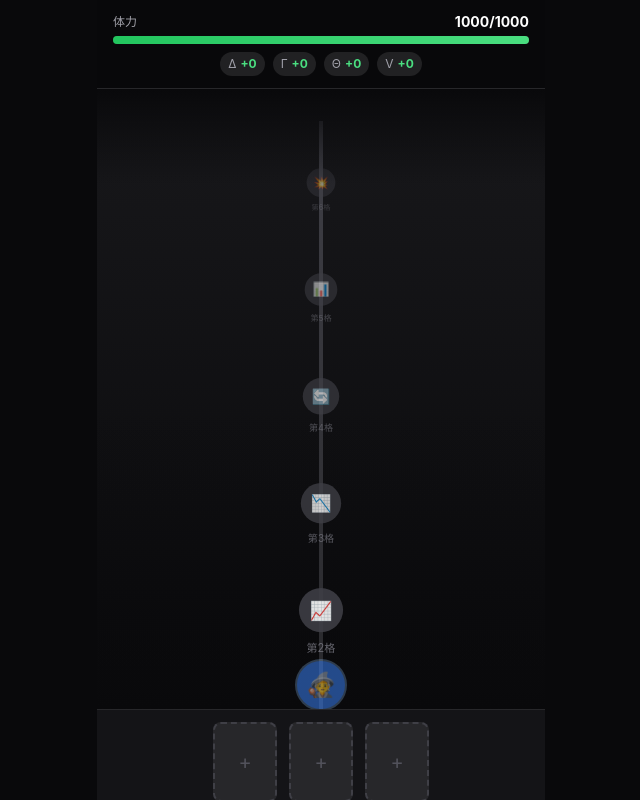
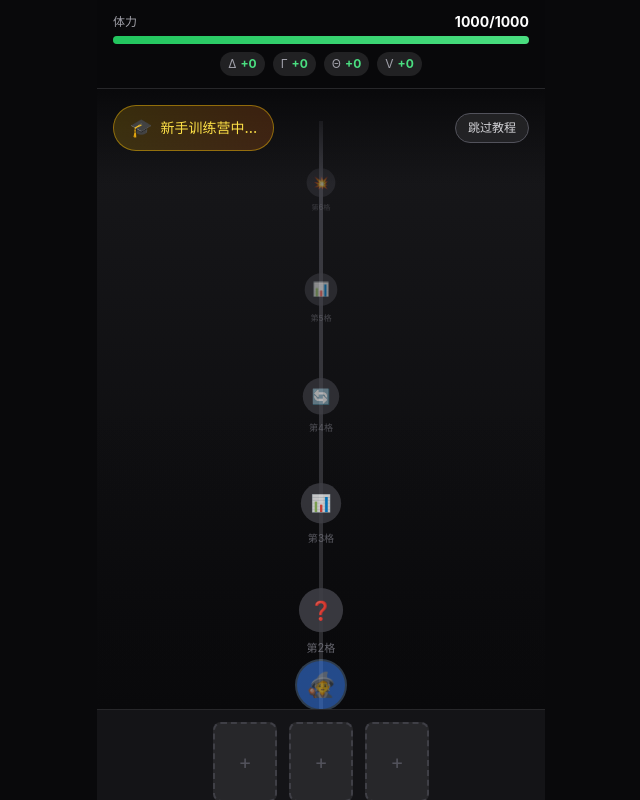
Before and after one commit to senordeavidya-commits/-, a Next.js app: page / in a window 1280 px wide. Both pictures are taken after a click on the button "开始冒险". Shown: the top 800 px of the page, without its empty margins (319-959 px from the left). Built offline with nearby package versions, Linux system fonts and the light colour scheme.

Commit message:
Add files via upload

```diff
--- a/src/app/page.tsx
+++ b/src/app/page.tsx
@@ -9,6 +9,7 @@ import { DeckAndControls } from '@/components/DeckAndControls';
 import { Toast } from '@/components/Toast';
 import { TurnResultModal } from '@/components/TurnResultModal';
 import { UnequipModal } from '@/components/UnequipModal';
+import { TutorialCompleteModal } from '@/components/TutorialCompleteModal';
 
 export default function Home() {
   const { gameState } = useGameStore();
@@ -26,6 +27,7 @@ export default function Home() {
       <Toast />
       <TurnResultModal />
       <UnequipModal />
+      <TutorialCompleteModal />
     </div>
   );
 }
--- a/src/components/AdventureMap.tsx
+++ b/src/components/AdventureMap.tsx
@@ -61,7 +61,7 @@ const RoadNode = ({ level, isCurrent, onClick }: RoadNodeProps) => {
 };
 
 export const AdventureMap = () => {
-  const { currentStep, levels } = useGameStore();
+  const { currentStep, levels, isTutorial, skipTutorial } = useGameStore();
 
   const visibleLevels = levels.slice(
     Math.max(0, currentStep - 2),
@@ -75,6 +75,21 @@ export const AdventureMap = () => {
   return (
     <div className="relative flex-1 bg-gradient-to-t from-zinc-950 to-zinc-900 overflow-hidden">
       <div className="absolute inset-0 bg-gradient-to-t from-zinc-950/50 via-transparent to-transparent pointer-events-none" />
+
+      {isTutorial && (
+        <div className="absolute top-4 left-4 right-4 z-30 flex items-center justify-between">
+          <div className="bg-gradient-to-r from-yellow-500/20 to-orange-500/20 border border-yellow-500/50 rounded-full px-4 py-2 flex items-center gap-2">
+            <span className="text-yellow-400 text-lg">🎓</span>
+            <span className="text-yellow-300 text-sm font-medium">新手训练营中...</span>
+          </div>
+          <button
+            onClick={skipTutorial}
+            className="bg-zinc-800/80 hover:bg-zinc-700/80 border border-zinc-600 rounded-full px-3 py-1.5 text-zinc-300 text-xs font-medium transition-all duration-200"
+          >
+            跳过教程
+          </button>
+        </div>
+      )}
 
       <div className="relative h-full flex flex-col items-center justify-start pt-8 px-4">
         <div className="absolute left-1/2 -translate-x-1/2 w-1 bg-gradient-to-t from-zinc-800 to-zinc-700 h-full" />
--- a/src/components/DeckAndControls.tsx
+++ b/src/components/DeckAndControls.tsx
@@ -4,6 +4,7 @@ import { useState } from 'react';
 import { useGameStore } from '@/store/gameStore';
 import { Card } from '@/types';
 import { EquipTutorialModal } from './EquipTutorialModal';
+import { useFilteredMarketCards } from '@/hooks/useFilteredMarketCards';
 
 const getCardColor = (cardName: string): string => {
   if (cardName.includes('认购')) return 'from-green-600 to-emerald-600';
@@ -68,8 +69,8 @@ const CardView = ({ card, onClick, disabled }: CardViewProps) => {
 };
 
 export const DeckAndControls = () => {
+  const marketCards = useFilteredMarketCards();
   const {
-    marketCards,
     equippedCards,
     maxEquipSlots,
     stamina,
--- /dev/null
+++ b/src/components/TutorialCompleteModal.tsx
@@ -0,0 +1,38 @@
+'use client';
+
+import { useGameStore } from '@/store/gameStore';
+
+export const TutorialCompleteModal = () => {
+  const { showTutorialComplete, setIsTutorial, setShowTutorialComplete } = useGameStore();
+
+  if (!showTutorialComplete) return null;
+
+  const handleConfirm = () => {
+    setIsTutorial(false);
+    setShowTutorialComplete(false);
+  };
+
+  return (
+    <div
+      className="fixed inset-0 z-[999] flex items-center justify-center bg-black/80 backdrop-blur-sm"
+      onClick={handleConfirm}
+    >
+      <div
+        className="bg-zinc-800 rounded-2xl w-11/12 max-w-sm p-6 border border-zinc-600 shadow-2xl text-center"
+        onClick={e => e.stopPropagation()}
+      >
+        <div className="text-5xl mb-4">🎉</div>
+        <h2 className="text-xl font-bold text-white mb-3">训练结束！</h2>
+        <p className="text-zinc-300 text-sm mb-6">
+          你已掌握所有基础策略。前方迷雾重重，真实的市场博弈现在开始！
+        </p>
+        <button
+          onClick={handleConfirm}
+          className="w-full py-3 bg-gradient-to-r from-green-600 to-emerald-600 text-white font-bold text-lg rounded-xl hover:from-green-500 hover:to-emerald-500 active:scale-95 transition-all duration-300 shadow-lg"
+        >
+          开始实战
+        </button>
+      </div>
+    </div>
+  );
+};
--- a/src/data/mockData.ts
+++ b/src/data/mockData.ts
@@ -40,9 +40,9 @@ export const initialCards: Card[] = [
 ];
 
 const scriptedLevels: Level[] = [
-  { step: 1, dS: 0, dVol: 0, text: "【开盘】市场风平浪静，建立初始头寸。" },
-  { step: 2, dS: 15, dVol: 0, text: "【单边逼空】多头突袭，标的价格即将被强力拉升。" },
-  { step: 3, dS: -15, dVol: 0, text: "【恐慌抛售】突发利空，标的价格即将遭遇砸盘。" },
+  { step: 1, dS: 20, dVol: 0, text: "【教学 1】前方发现单边上涨趋势！快在下方市场买入唯一可见的『认购契约』，然后结束回合。" },
+  { step: 2, dS: 0, dVol: 0, text: "【教学 2】市场陷入停滞。如果你不卸下（平仓）刚才的契约，就会被持续扣除时间体力 (Theta)！试试空手走过去，或者买入『认沽契约』防守。" },
+  { step: 3, dS: 0, dVol: 40, text: "【教学 3】前方即将发布财报，方向未知但波动极大！买入新解锁的『跨式组合』，见证波动率 (Vega) 带来的暴利吧！" },
   { step: 4, dS: 0, dVol: 0, text: "【横盘死水】陷入极度窄幅震荡。(防范 Theta 损耗)" },
   { step: 5, dS: 0, dVol: 30, text: "【财报发布】悬念揭晓前夕，隐含波动率(IV)极速飙升。" },
   { step: 6, dS: 0, dVol: -30, text: "【靴子落地】一切尘埃落定，波动率崩塌 (Vol Crush)。" },
--- /dev/null
+++ b/src/hooks/useFilteredMarketCards.ts
@@ -0,0 +1,22 @@
+'use client';
+
+import { useGameStore } from '@/store/gameStore';
+
+export const useFilteredMarketCards = () => {
+  const { marketCards, isTutorial, currentStep } = useGameStore();
+
+  if (!isTutorial) {
+    return marketCards;
+  }
+
+  switch (currentStep) {
+    case 1:
+      return marketCards.filter(card => card.id === 'call');
+    case 2:
+      return marketCards.filter(card => card.id === 'call' || card.id === 'put');
+    case 3:
+      return marketCards;
+    default:
+      return marketCards;
+  }
+};
--- a/src/store/gameStore.ts
+++ b/src/store/gameStore.ts
@@ -16,12 +16,17 @@ interface GameStore {
   hideEquipTutorial: boolean;
   turnResult: TurnResult | null;
   selectedEquippedInstanceId: string | null;
+  isTutorial: boolean;
+  showTutorialComplete: boolean;
 
   setToast: (toast: ToastMessage | null) => void;
   setHideEquipTutorial: (hide: boolean) => void;
   setTurnResult: (result: TurnResult | null) => void;
   setGameState: (state: 'start' | 'playing' | 'gameover') => void;
   setSelectedEquippedInstanceId: (instanceId: string | null) => void;
+  setIsTutorial: (isTutorial: boolean) => void;
+  setShowTutorialComplete: (show: boolean) => void;
+  skipTutorial: () => void;
   calculateTurnResult: () => boolean;
   confirmAdvance: () => void;
   equipCard: (card: Card) => boolean;
@@ -44,6 +49,8 @@ export const useGameStore = create<GameStore>((set, get) => ({
   hideEquipTutorial: false,
   turnResult: null,
   selectedEquippedInstanceId: null,
+  isTutorial: true,
+  showTutorialComplete: false,
 
   setToast: (toast) => set({ toast }),
 
@@ -54,6 +61,19 @@ export const useGameStore = create<GameStore>((set, get) => ({
   setGameState: (state) => set({ gameState: state }),
 
   setSelectedEquippedInstanceId: (instanceId) => set({ selectedEquippedInstanceId: instanceId }),
+
+  setIsTutorial: (isTutorial) => set({ isTutorial }),
+
+  setShowTutorialComplete: (show) => set({ showTutorialComplete: show }),
+
+  skipTutorial: () => {
+    set({
+      isTutorial: false,
+      currentStep: 4,
+      stamina: 1000,
+      equippedCards: [],
+    });
+  },
 
   calculateTurnResult: () => {
     const { currentStep, levels, equippedCards, stamina, maxStamina } = get();
@@ -82,14 +102,17 @@ export const useGameStore = create<GameStore>((set, get) => ({
   },
 
   confirmAdvance: () => {
-    const { turnResult } = get();
+    const { turnResult, isTutorial, currentStep } = get();
 
     if (!turnResult) return;
 
+    const newStep = currentStep + 1;
+
     set({
-      currentStep: get().currentStep + 1,
+      currentStep: newStep,
       stamina: turnResult.newStamina,
       turnResult: null,
+      showTutorialComplete: isTutorial && newStep === 4,
     });
   },
 
@@ -154,6 +177,8 @@ export const useGameStore = create<GameStore>((set, get) => ({
       hideEquipTutorial: false,
       turnResult: null,
       selectedEquippedInstanceId: null,
+      isTutorial: true,
+      showTutorialComplete: false,
     });
   },
 }));
```
